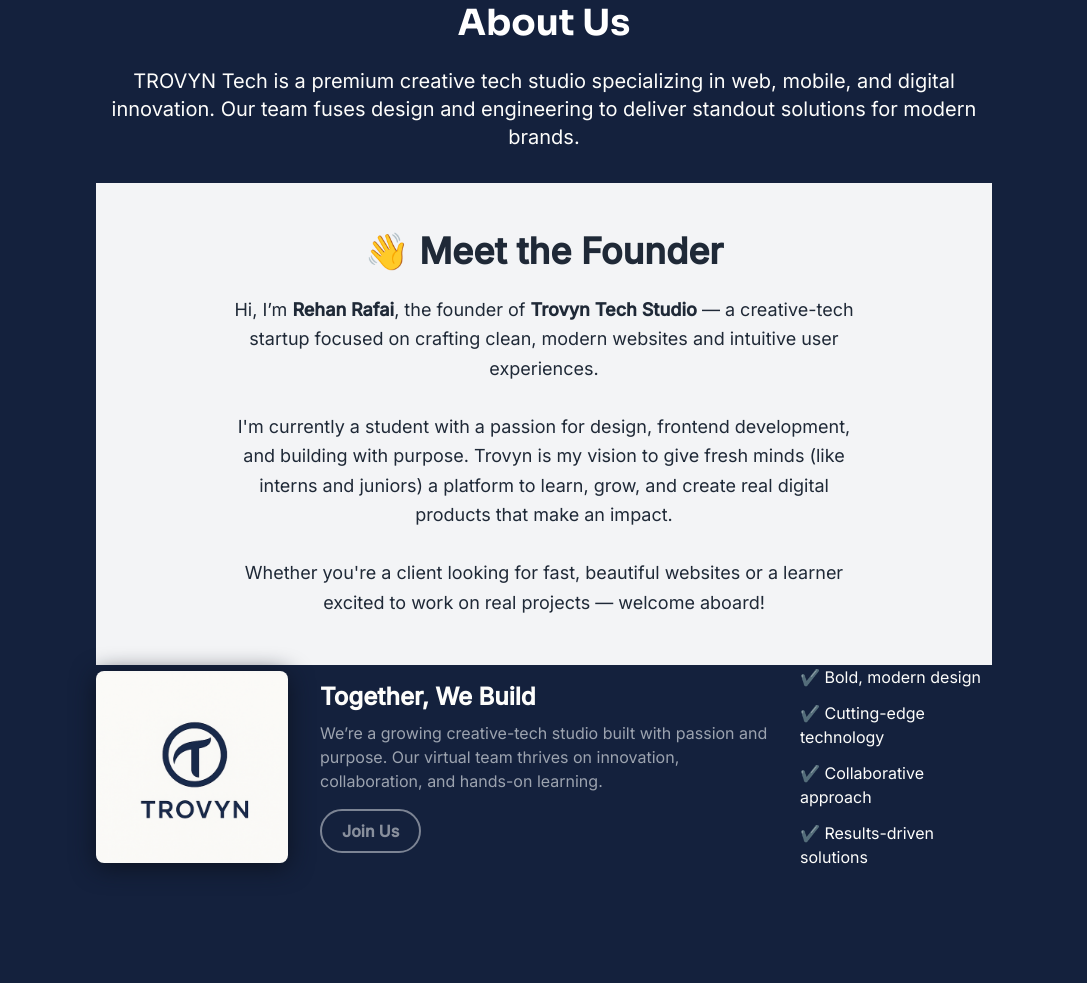
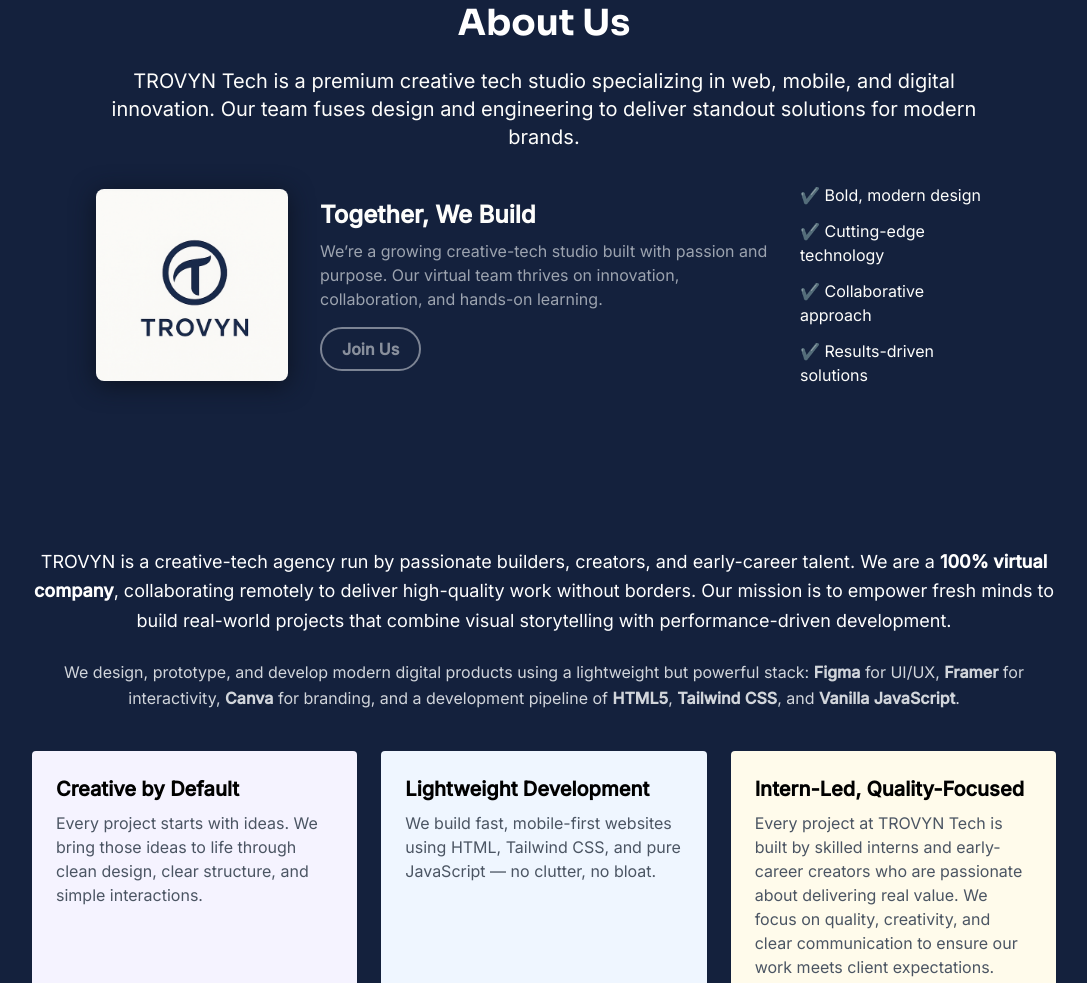
Before and after one commit to rehan-devvv/trovyn-studio-site, a plain HTML site: page index.html in a window 1280 px wide. Shown: the part 1265-2248 px from the top of the page, without its empty margins (96-1183 px from the left). Drawn offline with nearby package versions, Linux system fonts and the light colour scheme; files whose address does not match are found by name.

Commit message:
Update index.html

```diff
--- a/index.html
+++ b/index.html
@@ -146,20 +146,6 @@
           fuses
           design and engineering to deliver standout solutions for modern brands.
         </p>
-<section class="bg-gray-100 py-12 px-6 md:px-12 lg:px-32 text-gray-800">
-  <div class="max-w-4xl mx-auto text-center">
-    <h2 class="text-3xl md:text-4xl font-bold mb-6">👋 Meet the Founder</h2>
-    <p class="text-lg leading-relaxed">
-      Hi, I’m <span class="font-semibold">Rehan Rafai</span>, the founder of <span class="font-semibold">Trovyn Tech Studio</span> — a creative-tech startup focused on crafting clean, modern websites and intuitive user experiences.
-      <br /><br />
-      I'm currently a student with a passion for design, frontend development, and building with purpose. Trovyn is my vision to give fresh minds (like interns and juniors) a platform to learn, grow, and create real digital products that make an impact.
-      <br /><br />
-      Whether you're a client looking for fast, beautiful websites or a learner excited to work on real projects — welcome aboard!
-    </p>
-  </div>
-</section>
-
-
         <div class="flex flex-col md:flex-row gap-8 justify-center items-center">
           <img src="card.png" alt="Our Team" class="rounded-lg shadow-accent w-48 h-48 object-cover" />
           <div class="text-center md:text-left max-w-md">
```
